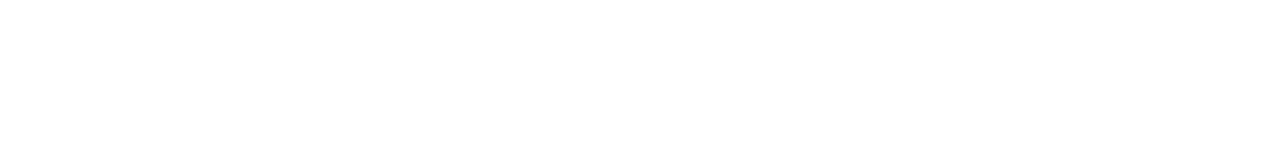
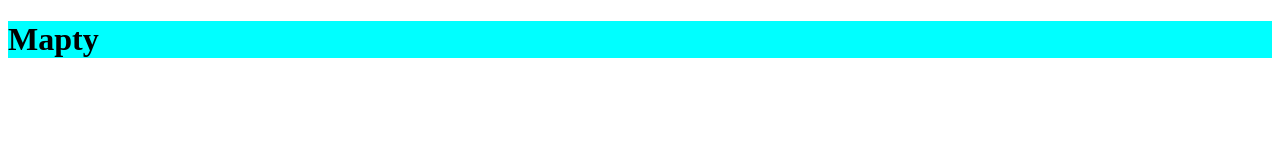
Before and after one commit to Damirbey/Map_diary, a plain HTML site: page index.html in a window 1280 px wide. Drawn offline with Linux system fonts and the light colour scheme.

Commit message:
Working on the mapty app

```diff
--- /dev/null
+++ b/css/style.css
@@ -0,0 +1,7 @@
+html{
+    margin: 0;
+    padding: 0;
+}
+.container{
+    background-color: aqua;
+}
--- a/index.html
+++ b/index.html
@@ -1,10 +1,18 @@
 <!DOCTYPE html>
 <html>
     <head>
+        <title>Map Diary</title>
 
+        <link href="css/style.css" rel="stylesheet"/>
+
+        <script href="script.js"></script>
     </head>
 
     <body>
-
+        <div class="container">
+            <h1>Mapty</h1>
+            <div class="form"></div>
+            <div class="map"></div>
+        </div>
     </body>
 </html>
```
Also changed, not shown: script.js (added).
